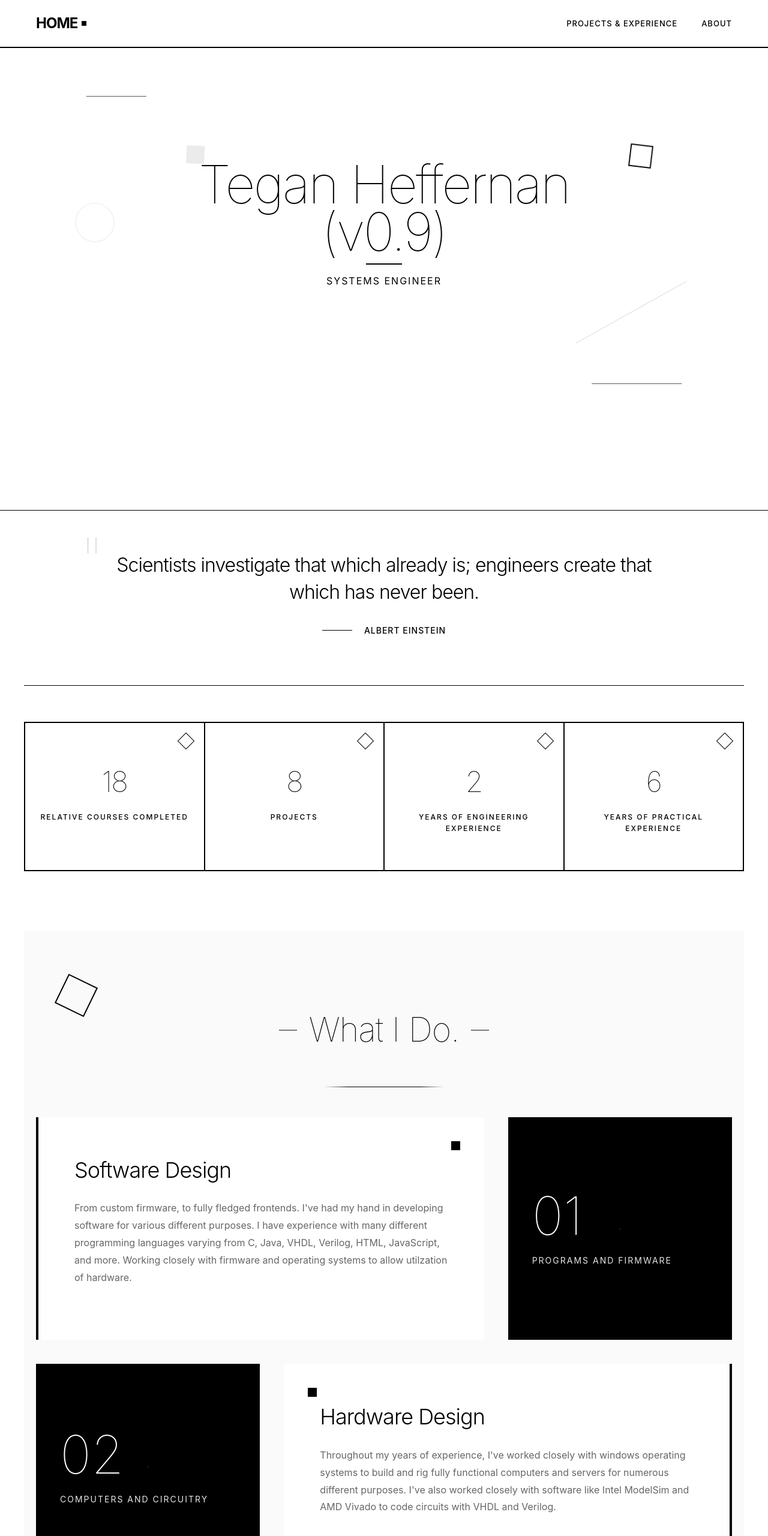
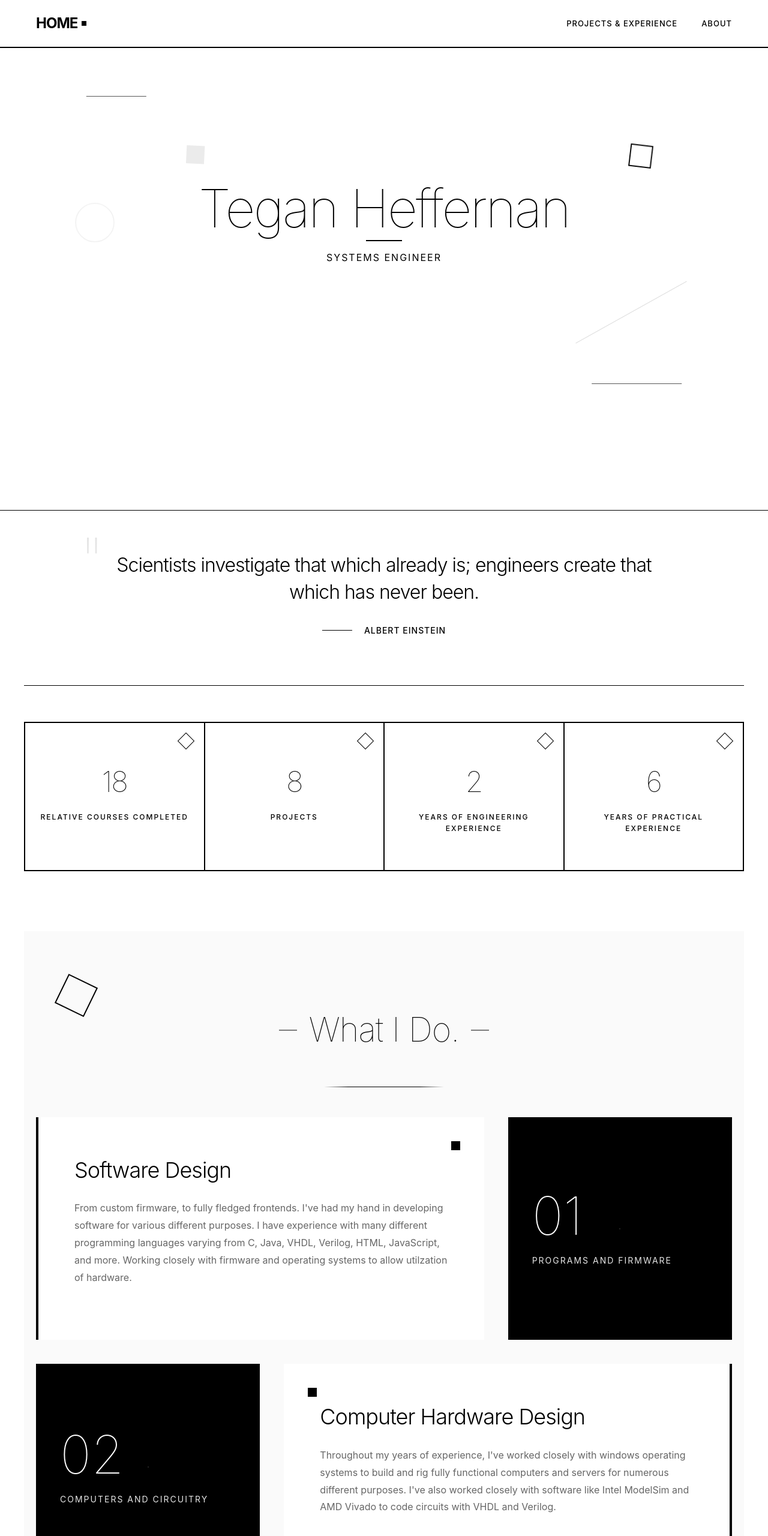
Before and after one commit to tegheff/tegheff.com, a plain HTML site: page index.html in a window 1280 px wide. Shown: the top 2560 px of the page at 60% size. Drawn offline with nearby package versions, Linux system fonts and the light colour scheme.

```diff
--- a/index.html
+++ b/index.html
@@ -52,7 +52,7 @@
 
         <div class="hero-decoration"></div>
         <div class="hero-content">
-            <h1>Tegan Heffernan (v0.9)</h1>
+            <h1>Tegan Heffernan</h1>
             <p class="subtitle">Systems Engineer</p>
 
         </div>
@@ -126,7 +126,7 @@
                     <h4>Computers and Circuitry</h4>
                 </div>
                 <div class="service-large">
-                    <h3>Hardware Design</h3>
+                    <h3>Computer Hardware Design</h3>
                     <p>Throughout my years of experience, I've worked closely with windows operating systems to build and rig fully functional computers and servers for numerous different purposes. I've also worked closely with software like Intel ModelSim and AMD Vivado to code circuits with VHDL and Verilog.</p>
 
                 </div>
@@ -202,6 +202,7 @@
     <footer>
         <p>Designed 10/17/2025</p>
 	<p>by Tegan Heffernan</p>
+		<p>v0.9</p>
     </footer>
 
 
```
